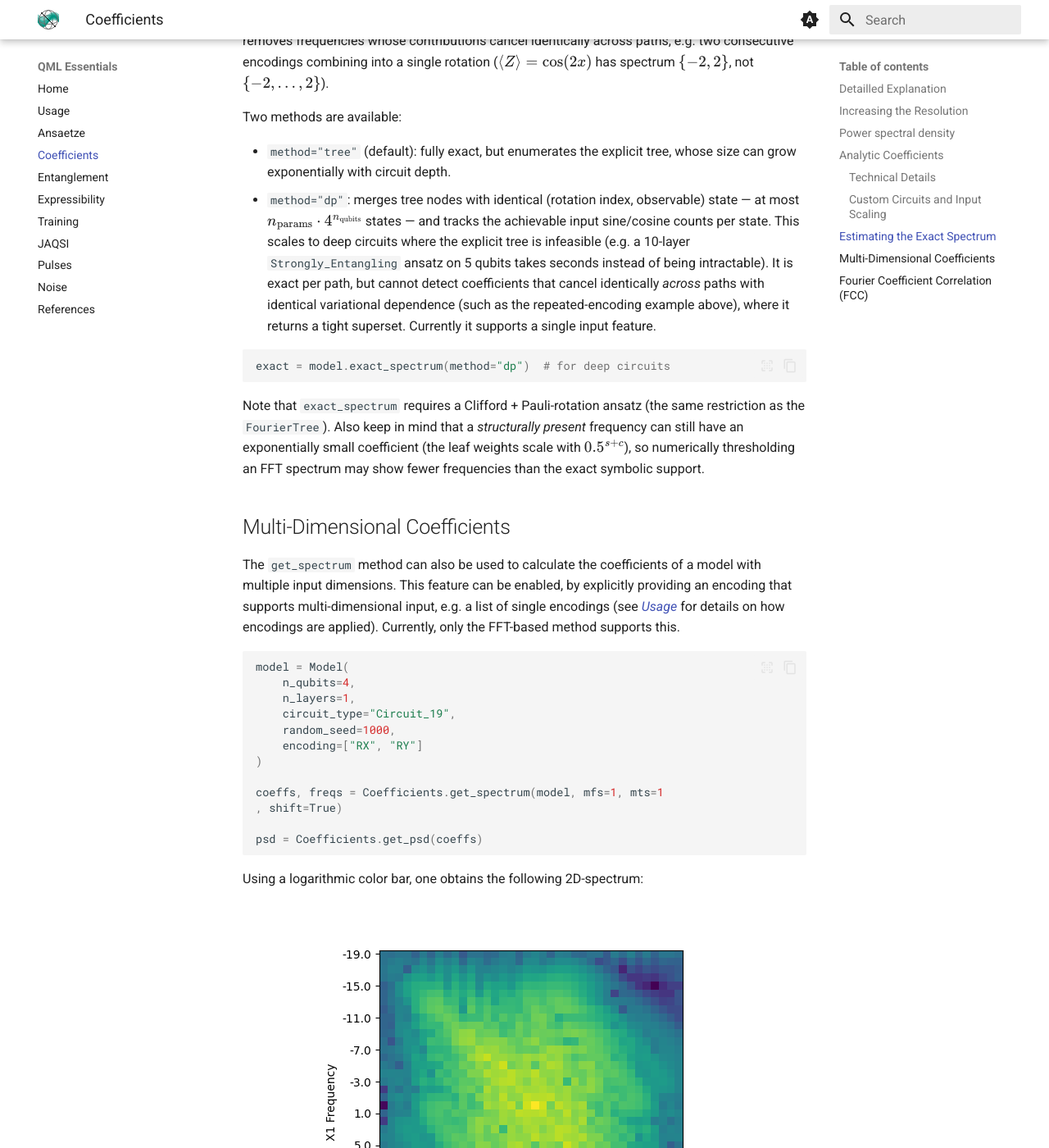
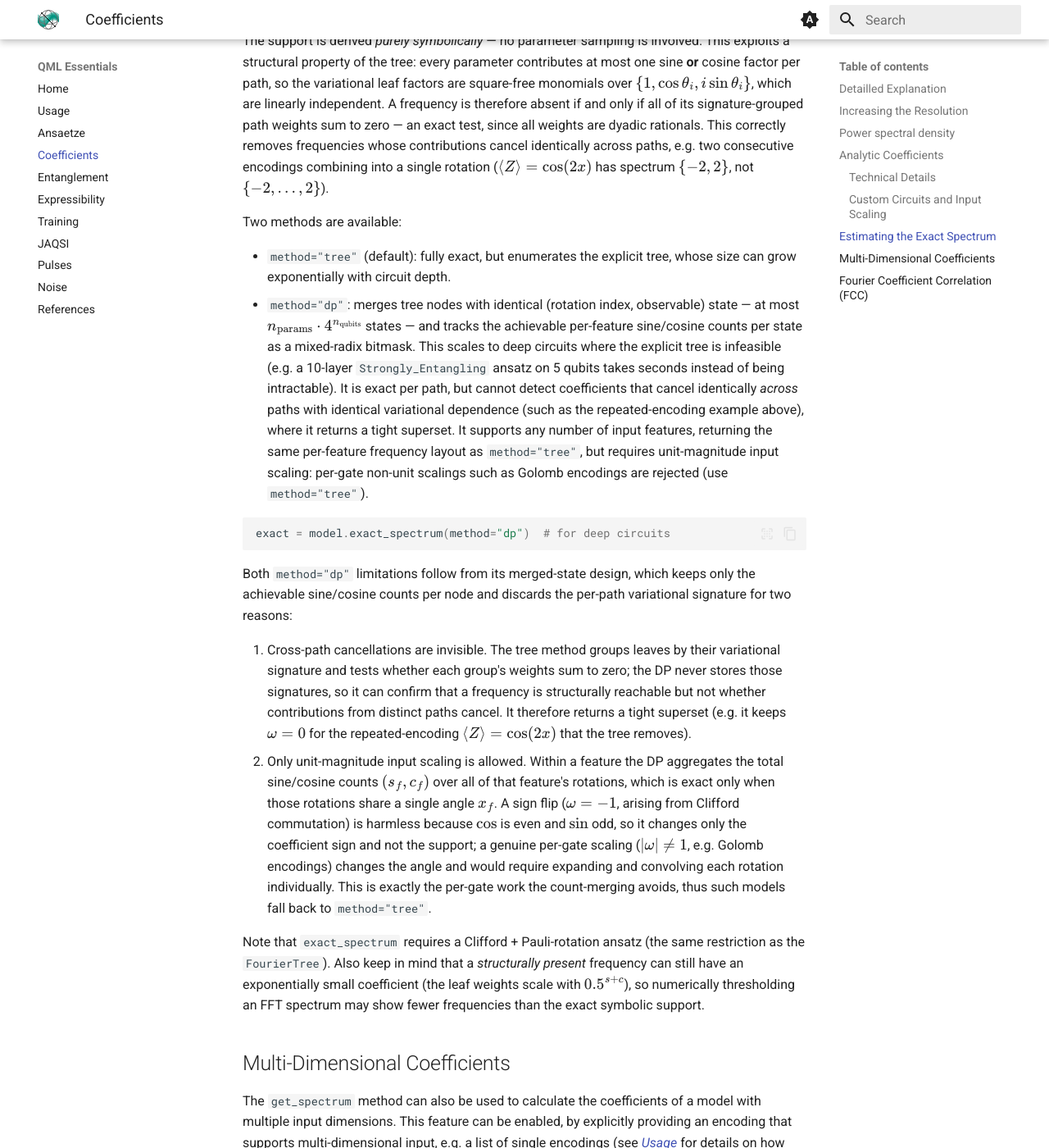
Before and after one commit to cirKITers/qml-essentials, an MkDocs documentation site: the page built from docs/coefficients.md, in a window 1280 px wide and 1400 px high, scrolled down 8005 px. Shown: the whole window at 82% size. Built offline with MkDocs 1.6.1 and Material for MkDocs 9.7.7, drawn with Linux system fonts in a browser that asks for light colours; emoji names are drawn with the system emoji font; some of the changed text lies outside the part shown.

Commit message:
dp limits and explanations
Signed-off-by: Melvin Strobl <lc3267@kit.edu>

````diff
--- a/docs/coefficients.md
+++ b/docs/coefficients.md
@@ -164,7 +164,7 @@ The symbolic core is gate-set agnostic and lives in `qml_essentials.operations`:
 
 - `PauliWord` — an n-qubit Pauli in the symplectic $i^{\text{phase}}\,X^x Z^z$ representation, with `compose`, `commutes_with`, `conjugate_by_clifford` (Clifford tableau evolution), and a `to_matrix`/`from_matrix` bridge to dense operators.
 - `Operation.is_clifford` — a class flag marking the standard Clifford gates ($I, X, Y, Z, H, S, \text{CX}, \text{CY}, \text{CZ}, \text{SWAP}$); `conjugate_by_clifford` uses fast symbolic rules for the common ones and an exact matrix fallback for the rest.
-- `Operation.decompose()` — expresses composite gates (`Rot`, `CRX`/`CRY`/`CRZ`, `CZ`) in terms of Clifford + Pauli-rotation primitives.
+- `Operation.decompose()` — expresses composite gates (`Rot`, `CRX`/`CRY`/`CRZ`, `CZ`) in terms of Clifford + Pauli-rotation primitives. Diagonal-Hamiltonian encodings (`DiagonalQubitUnitary`, e.g. the Golomb strategy) are expanded into commuting Pauli-$Z$ rotations via the Walsh-Hadamard transform of their real generator.
 
 ### Custom Circuits and Input Scaling
 
@@ -194,7 +194,8 @@ The tree distinguishes encoding from variational rotations **automatically**.
 Because every canonical rotation angle is an affine function of the inputs (encodings apply $\omega_k\,x_f$; Clifford commutation only flips a generator's sign), the tree perturbs each input feature in turn and reads off, from the change in the recorded angles, which rotations depend on which feature and with what signed integer scaling $\omega_k$.
 
 The only requirement is that each encoding rotation be **linear in a single feature**, $\omega_k\,x_f$. Heterogeneous scalings such as $(1, 3, 9)$ are then resolved to the correctly scaled frequencies (here $\{-13, -11, -7, -5, 5, 7, 11, 13\}$) instead of unit counts.
-Non-integer scalings are rounded with a warning; a rotation depending on more than one feature raises `NotImplementedError`; and the `method="dp"` exact-support path does not support non-unit scaling.
+Scalings may be rational rather than integer for some encodings: a diagonal-Hamiltonian encoding $\exp(-i x\,\mathrm{diag}(h))$ (such as the Golomb strategy) decomposes into commuting Pauli-$Z$ rotations whose scalings are dyadic rationals, while the resulting model frequencies stay integer (the pairwise differences of the Hamiltonian eigenvalues).
+A rotation depending on more than one feature raises `NotImplementedError`; and the `method="dp"` exact-support path does not support non-unit scaling (it raises for Golomb encodings — use `method="tree"`).
 
 For the numerical FFT (`Coefficients.get_spectrum`) a custom circuit additionally requires `model.degree` to be set high enough to resolve the largest frequency.
 The sampling grid is built from `model.degree` (the number of frequencies, i.e. $2\,\omega_\text{max} + 1$), not `model.frequencies`.
@@ -225,14 +226,24 @@ This correctly removes frequencies whose contributions cancel identically across
 Two methods are available:
 
 - `method="tree"` (default): fully exact, but enumerates the explicit tree, whose size can grow exponentially with circuit depth.
-- `method="dp"`: merges tree nodes with identical (rotation index, observable) state — at most $n_\text{params} \cdot 4^{n_\text{qubits}}$ states — and tracks the achievable input sine/cosine counts per state.
+- `method="dp"`: merges tree nodes with identical (rotation index, observable) state — at most $n_\text{params} \cdot 4^{n_\text{qubits}}$ states — and tracks the achievable per-feature sine/cosine counts per state as a mixed-radix bitmask.
   This scales to deep circuits where the explicit tree is infeasible (e.g. a 10-layer `Strongly_Entangling` ansatz on 5 qubits takes seconds instead of being intractable).
   It is exact per path, but cannot detect coefficients that cancel identically *across* paths with identical variational dependence (such as the repeated-encoding example above), where it returns a tight superset.
-  Currently it supports a single input feature.
+  It supports any number of input features, returning the same per-feature frequency layout as `method="tree"`, but requires unit-magnitude input scaling: per-gate non-unit scalings such as Golomb encodings are rejected (use `method="tree"`).
 
 ```python
 exact = model.exact_spectrum(method="dp")  # for deep circuits
 ```
+
+Both `method="dp"` limitations follow from its merged-state design, which keeps only the achievable sine/cosine counts per node and discards the per-path variational signature for two reasons:
+
+1. Cross-path cancellations are invisible.
+The tree method groups leaves by their variational signature and tests whether each group's weights sum to zero; the DP never stores those signatures, so it can confirm that a frequency is structurally reachable but not whether contributions from distinct paths cancel.
+It therefore returns a tight superset (e.g. it keeps $\omega = 0$ for the repeated-encoding $\langle Z \rangle = \cos(2x)$ that the tree removes).
+2. Only unit-magnitude input scaling is allowed.
+Within a feature the DP aggregates the total sine/cosine counts $(s_f, c_f)$ over all of that feature's rotations, which is exact only when those rotations share a single angle $x_f$.
+A sign flip ($\omega = -1$, arising from Clifford commutation) is harmless because $\cos$ is even and $\sin$ odd, so it changes only the coefficient sign and not the support; a genuine per-gate scaling ($|\omega| \neq 1$, e.g. Golomb encodings) changes the angle and would require expanding and convolving each rotation individually.
+This is exactly the per-gate work the count-merging avoids, thus such models fall back to `method="tree"`.
 
 Note that `exact_spectrum` requires a Clifford + Pauli-rotation ansatz (the same restriction as the `FourierTree`).
 Also keep in mind that a *structurally present* frequency can still have an exponentially small coefficient (the leaf weights scale with $0.5^{s+c}$), so numerically thresholding an FFT spectrum may show fewer frequencies than the exact symbolic support.
````
